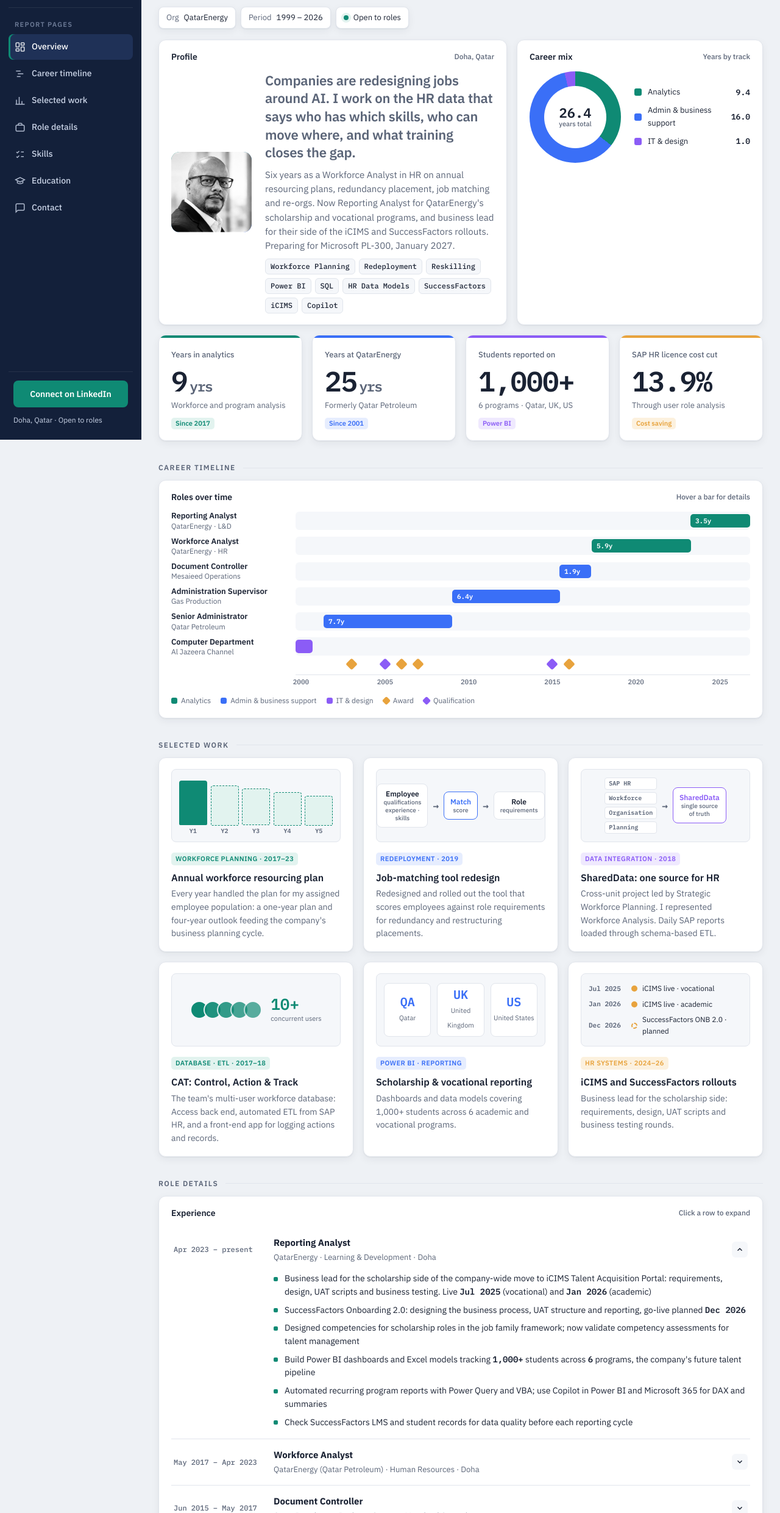
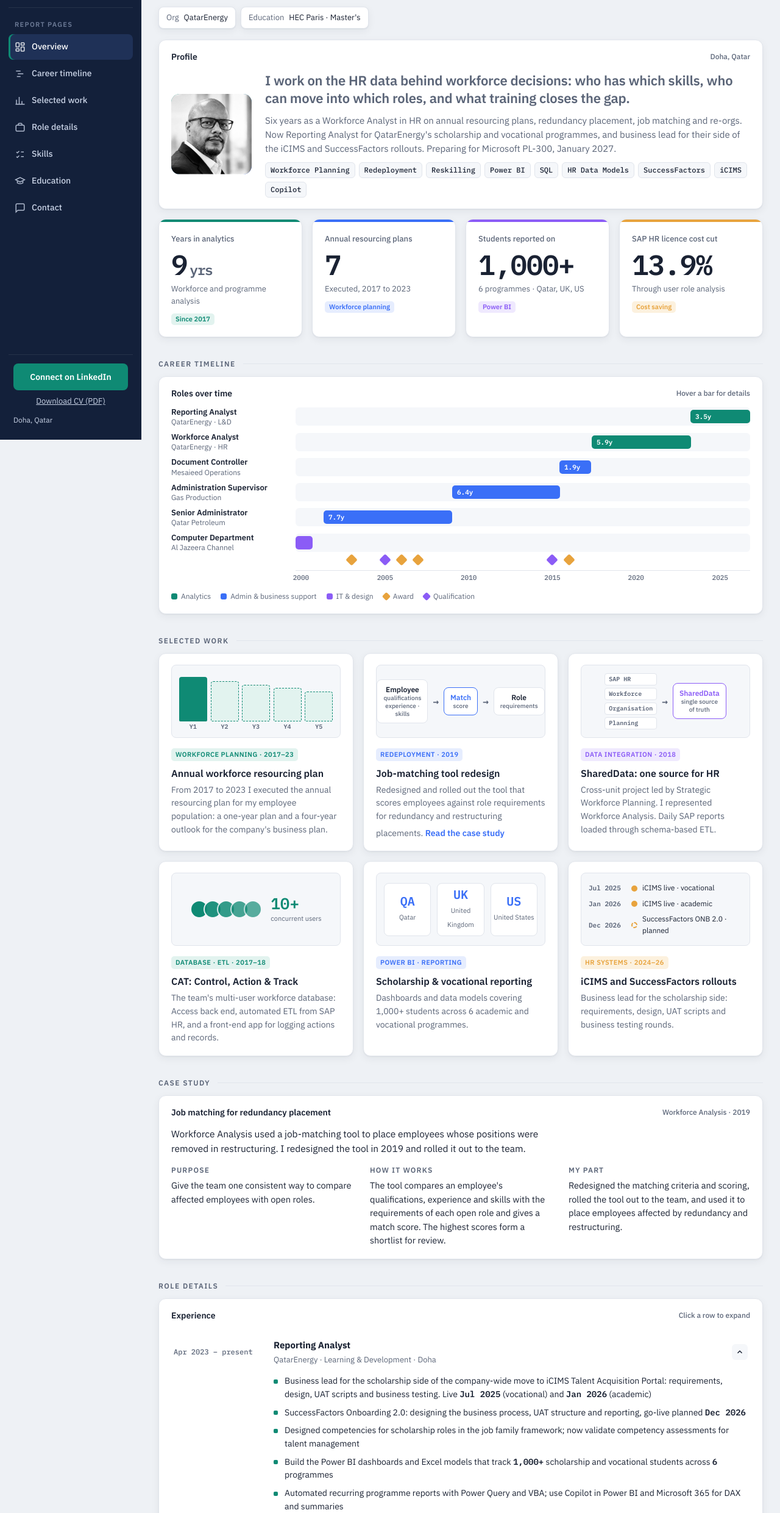
Before and after one commit to Moon-line/mohamedidris.com, a plain HTML site: page index.html in a window 1280 px wide. Shown: the part 79-2560 px from the top of the page at 61% size. Drawn offline with Linux system fonts and the light colour scheme.

Commit message:
Apply recruiter review: plainer intro, case study, CV, link previews
Remove career-mix donut and tenure tile, add resourcing-plan tile and
HEC Paris chip, show "open to roles" once. Rewrite bullets, UK
spelling, HRIS/headcount/scenario/supply-demand keywords. Add job
matching case study, downloadable CV, favicon, Open Graph image and
Person structured data.

Co-Authored-By: Claude Opus 5.5 <noreply@anthropic.com>

```diff
--- a/index.html
+++ b/index.html
@@ -6,6 +6,17 @@
 <title>Mohamed Idris · People Analytics & Workforce Planning</title>
 <meta name="description" content="Mohamed Idris, people analytics and strategic workforce planning. Workforce resourcing, job matching, redeployment and reskilling analytics, HR data and systems (SuccessFactors, iCIMS), Power BI, SQL and Copilot.">
 <meta name="color-scheme" content="light only">
+<link rel="canonical" href="https://mohamedidris.com/">
+<link rel="icon" href="favicon.svg" type="image/svg+xml">
+<meta property="og:type" content="profile">
+<meta property="og:url" content="https://mohamedidris.com/">
+<meta property="og:title" content="Mohamed Idris · People Analytics &amp; Workforce Planning">
+<meta property="og:description" content="HR data, workforce planning and Power BI. Resourcing plans, job matching, redeployment and HR systems at QatarEnergy.">
+<meta property="og:image" content="https://mohamedidris.com/og.png">
+<meta property="og:image:width" content="1200">
+<meta property="og:image:height" content="627">
+<meta name="twitter:card" content="summary_large_image">
+<script type="application/ld+json">{"@context":"https://schema.org","@type":"Person","name":"Mohamed Idris","url":"https://mohamedidris.com/","jobTitle":"Reporting Analyst","worksFor":{"@type":"Organization","name":"QatarEnergy"},"alumniOf":[{"@type":"CollegeOrUniversity","name":"HEC Paris"},{"@type":"CollegeOrUniversity","name":"Southern Cross University"}],"knowsAbout":["People analytics","Strategic workforce planning","Power BI","SQL","HRIS","SAP SuccessFactors"],"sameAs":["https://www.linkedin.com/in/mohamedidris/"]}</script>
 <link rel="preconnect" href="https://fonts.googleapis.com">
 <link rel="preconnect" href="https://fonts.gstatic.com" crossorigin>
 <link href="https://fonts.googleapis.com/css2?family=IBM+Plex+Mono:wght@500;600&family=IBM+Plex+Sans:wght@400;500;600;700&display=swap" rel="stylesheet">
@@ -128,6 +139,15 @@ section{scroll-margin-top:16px}
 .proj .tag{display:inline-block;font:600 11px/1 var(--sans);letter-spacing:.04em;text-transform:uppercase;padding:5px 7px;border-radius:5px;background:var(--ks);color:var(--k);margin-bottom:10px}
 .proj h4{font:600 16px/1.3 var(--sans);margin:0 0 6px}
 .proj p{margin:0;color:var(--muted);font-size:14px}
+.case-link{display:inline-block;margin-top:6px;font-weight:600;color:var(--c2);text-decoration:none}
+.case-link:hover{text-decoration:underline}
+.case{display:grid;grid-template-columns:repeat(3,minmax(0,1fr));gap:18px 28px}
+.case h4{font:600 12px/1 var(--sans);letter-spacing:.1em;text-transform:uppercase;color:var(--muted);margin:0 0 8px}
+.case p{margin:0;font-size:14.5px}
+.case .lede{grid-column:1/-1;font-size:15.5px;color:var(--ink);max-width:70ch}
+@media (max-width:860px){.case{grid-template-columns:1fr}}
+.btn.ghost{background:transparent;color:#fff;box-shadow:inset 0 0 0 1px rgba(255,255,255,.35)}
+.dl{display:block;margin:-4px 0 12px;color:var(--nav-ink);font-size:13px;text-align:center}
 .cmp{width:100%;display:grid;gap:10px}
 .cmp div{display:grid;grid-template-columns:56px 1fr 52px;gap:8px;align-items:center;font-size:12px;color:var(--muted)}
 .cmp i{display:block;height:18px;border-radius:4px;background:var(--b);transform-origin:left}
@@ -264,7 +284,8 @@ details[open] .chev{transform:rotate(180deg)}
   </ul>
   <div class="foot">
     <a class="btn pri" href="https://www.linkedin.com/in/mohamedidris/" rel="noopener">Connect on LinkedIn</a>
-    Doha, Qatar · Open to roles
+    <a class="dl" href="Mohamed_Idris_CV.pdf">Download CV (PDF)</a>
+    Doha, Qatar
   </div>
 </aside>
 
@@ -276,52 +297,40 @@ details[open] .chev{transform:rotate(180deg)}
     </div>
     <div class="slicers" aria-label="Report filters">
       <span class="slicer"><em>Org</em> QatarEnergy</span>
-      <span class="slicer"><em>Period</em> 1999 – 2026</span>
-      <span class="slicer"><span class="dot"></span> Open to roles</span>
+      <span class="slicer"><em>Education</em> HEC Paris · Master's</span>
+
     </div>
   </header>
 
   <div class="grid">
-    <div class="v s7">
+    <div class="v s12">
       <h3>Profile <span>Doha, Qatar</span></h3>
       <div class="profile">
         <img class="photo" src="photo.jpeg" alt="Mohamed Idris" width="132" height="132">
         <div>
-          <p class="hook">Companies are redesigning jobs around AI. I work on the HR data that says who has which skills, who can move where, and what training closes the gap.</p>
-          <p>Six years as a Workforce Analyst in HR on annual resourcing plans, redundancy placement, job matching and re-orgs. Now Reporting Analyst for QatarEnergy's scholarship and vocational programs, and business lead for their side of the iCIMS and SuccessFactors rollouts. Preparing for Microsoft PL-300, January 2027.</p>
+          <p class="hook">I work on the HR data behind workforce decisions: who has which skills, who can move into which roles, and what training closes the gap.</p>
+          <p>Six years as a Workforce Analyst in HR on annual resourcing plans, redundancy placement, job matching and re-orgs. Now Reporting Analyst for QatarEnergy's scholarship and vocational programmes, and business lead for their side of the iCIMS and SuccessFactors rollouts. Preparing for Microsoft PL-300, January 2027.</p>
           <div class="tags"><span>Workforce Planning</span><span>Redeployment</span><span>Reskilling</span><span>Power BI</span><span>SQL</span><span>HR Data Models</span><span>SuccessFactors</span><span>iCIMS</span><span>Copilot</span></div>
         </div>
-      </div>
-    </div>
-
-    <div class="v s5">
-      <h3>Career mix <span>Years by track</span></h3>
-      <div class="donut-wrap">
-        <div class="donut" role="img" aria-label="Career years by track: Analytics 9.4, Administration and support 16.0, IT and design 1.0"><b><span>26.4<small>years total</small></span></b></div>
-        <ul class="legend">
-          <li><i style="background:var(--c1)"></i>Analytics<b>9.4</b></li>
-          <li><i style="background:var(--c2)"></i>Admin &amp; business support<b>16.0</b></li>
-          <li><i style="background:var(--c4)"></i>IT &amp; design<b>1.0</b></li>
-        </ul>
       </div>
     </div>
 
     <div class="v kpi s3" style="--k:var(--c1);--ks:var(--c1-soft)">
       <div class="lbl">Years in analytics</div>
       <div class="val" data-count="9">9<small>yrs</small></div>
-      <div class="sub">Workforce and program analysis</div>
+      <div class="sub">Workforce and programme analysis</div>
       <span class="chip">Since 2017</span>
     </div>
     <div class="v kpi s3" style="--k:var(--c2);--ks:var(--c2-soft)">
-      <div class="lbl">Years at QatarEnergy</div>
-      <div class="val" data-count="25">25<small>yrs</small></div>
-      <div class="sub">Formerly Qatar Petroleum</div>
-      <span class="chip">Since 2001</span>
+      <div class="lbl">Annual resourcing plans</div>
+      <div class="val" data-count="7">7</div>
+      <div class="sub">Executed, 2017 to 2023</div>
+      <span class="chip">Workforce planning</span>
     </div>
     <div class="v kpi s3" style="--k:var(--c4);--ks:var(--c4-soft)">
       <div class="lbl">Students reported on</div>
       <div class="val" data-count="1000" data-suffix="+">1,000+</div>
-      <div class="sub">6 programs · Qatar, UK, US</div>
+      <div class="sub">6 programmes · Qatar, UK, US</div>
       <span class="chip">Power BI</span>
     </div>
     <div class="v kpi s3" style="--k:var(--c3);--ks:var(--c3-soft)">
@@ -337,7 +346,7 @@ details[open] .chev{transform:rotate(180deg)}
       <h3>Roles over time <span>Hover a bar for details</span></h3>
       <div class="gantt">
         <div class="g-row"><div class="g-lbl">Reporting Analyst<small>QatarEnergy · L&amp;D</small></div>
-          <div class="track"><div class="bar-wrap r" style="left:86.9%;width:13.1%"><span class="bar" tabindex="0" style="--b:var(--c1);position:absolute;inset:4px 0">3.5y</span><span class="tip">Apr 2023 – present · 1,000+ students, 6 programs · iCIMS + SuccessFactors rollouts</span></div></div></div>
+          <div class="track"><div class="bar-wrap r" style="left:86.9%;width:13.1%"><span class="bar" tabindex="0" style="--b:var(--c1);position:absolute;inset:4px 0">3.5y</span><span class="tip">Apr 2023 – present · 1,000+ students, 6 programmes · iCIMS + SuccessFactors rollouts</span></div></div></div>
         <div class="g-row"><div class="g-lbl">Workforce Analyst<small>QatarEnergy · HR</small></div>
           <div class="track"><div class="bar-wrap r" style="left:65.1%;width:21.8%"><span class="bar" tabindex="0" style="--b:var(--c1);position:absolute;inset:4px 0">5.9y</span><span class="tip">May 2017 – Apr 2023 · annual resourcing plans · CAT database · job-matching tool</span></div></div></div>
         <div class="g-row"><div class="g-lbl">Document Controller<small>Mesaieed Operations</small></div>
@@ -352,7 +361,7 @@ details[open] .chev{transform:rotate(180deg)}
       <div class="miles" aria-label="Milestones">
         <span class="mile" tabindex="0" style="left:12.3%;--m:var(--c3)"></span><span class="mtip" style="left:12.3%">2003 · Mabrouk Award</span>
         <span class="mile" tabindex="0" style="left:19.7%;--m:var(--c4)"></span><span class="mtip" style="left:19.7%">2005 · Diploma, Software Engineering</span>
-        <span class="mile" tabindex="0" style="left:23.3%;--m:var(--c3)"></span><span class="mtip" style="left:23.3%">2006 · Mabrouk Award · BSc Applied Computing</span>
+        <span class="mile" tabindex="0" style="left:23.3%;--m:var(--c3)"></span><span class="mtip" style="left:23.3%">2006 · Mabrouk Award · Bachelor of Applied Computing</span>
         <span class="mile" tabindex="0" style="left:27.0%;--m:var(--c3)"></span><span class="mtip" style="left:27.0%">2007 · Mabrouk Award</span>
         <span class="mile" tabindex="0" style="left:56.5%;--m:var(--c4)"></span><span class="mtip" style="left:56.5%">2015 · Master's, HEC Paris</span>
         <span class="mile" tabindex="0" style="left:60.2%;--m:var(--c3)"></span><span class="mtip" style="left:60.2%">2016 · Employee of the Month ×2</span>
@@ -371,7 +380,7 @@ details[open] .chev{transform:rotate(180deg)}
       </div>
       <span class="tag">Workforce planning · 2017–23</span>
       <h4>Annual workforce resourcing plan</h4>
-      <p>Every year handled the plan for my assigned employee population: a one-year plan and four-year outlook feeding the company's business planning cycle.</p>
+      <p>From 2017 to 2023 I executed the annual resourcing plan for my employee population: a one-year plan and a four-year outlook for the company's business plan.</p>
     </article>
     <article class="v proj s4" style="--k:var(--c2);--ks:var(--c2-soft)">
       <div class="viz">
@@ -381,7 +390,7 @@ details[open] .chev{transform:rotate(180deg)}
       </div>
       <span class="tag">Redeployment · 2019</span>
       <h4>Job-matching tool redesign</h4>
-      <p>Redesigned and rolled out the tool that scores employees against role requirements for redundancy and restructuring placements.</p>
+      <p>Redesigned and rolled out the tool that scores employees against role requirements for redundancy and restructuring placements. <a class="case-link" href="#case">Read the case study</a></p>
     </article>
     <article class="v proj s4" style="--k:var(--c4);--ks:var(--c4-soft)">
       <div class="viz">
@@ -407,7 +416,7 @@ details[open] .chev{transform:rotate(180deg)}
       </div>
       <span class="tag">Power BI · Reporting</span>
       <h4>Scholarship &amp; vocational reporting</h4>
-      <p>Dashboards and data models covering 1,000+ students across 6 academic and vocational programs.</p>
+      <p>Dashboards and data models covering 1,000+ students across 6 academic and vocational programmes.</p>
     </article>
     <article class="v proj s4" style="--k:var(--c3);--ks:var(--c3-soft)">
       <div class="viz">
@@ -423,6 +432,17 @@ details[open] .chev{transform:rotate(180deg)}
     </article>
 
     <!-- roles -->
+    <h2 class="sec-title" id="case">Case study</h2>
+    <section class="v s12" aria-label="Case study: job-matching tool">
+      <h3>Job matching for redundancy placement <span>Workforce Analysis · 2019</span></h3>
+      <div class="case">
+        <p class="lede">Workforce Analysis used a job-matching tool to place employees whose positions were removed in restructuring. I redesigned the tool in 2019 and rolled it out to the team.</p>
+        <div><h4>Purpose</h4><p>Give the team one consistent way to compare affected employees with open roles.</p></div>
+        <div><h4>How it works</h4><p>The tool compares an employee's qualifications, experience and skills with the requirements of each open role and gives a match score. The highest scores form a shortlist for review.</p></div>
+        <div><h4>My part</h4><p>Redesigned the matching criteria and scoring, rolled the tool out to the team, and used it to place employees affected by redundancy and restructuring.</p></div>
+      </div>
+    </section>
+
     <h2 class="sec-title" id="roles">Role details</h2>
     <section class="v roles s12" aria-label="Role details">
       <h3>Experience <span>Click a row to expand</span></h3>
@@ -432,19 +452,20 @@ details[open] .chev{transform:rotate(180deg)}
           <li>Business lead for the scholarship side of the company-wide move to iCIMS Talent Acquisition Portal: requirements, design, UAT scripts and business testing. Live <b>Jul 2025</b> (vocational) and <b>Jan 2026</b> (academic)</li>
           <li>SuccessFactors Onboarding 2.0: designing the business process, UAT structure and reporting, go-live planned <b>Dec 2026</b></li>
           <li>Designed competencies for scholarship roles in the job family framework; now validate competency assessments for talent management</li>
-          <li>Build Power BI dashboards and Excel models tracking <b>1,000+</b> students across <b>6</b> programs, the company's future talent pipeline</li>
-          <li>Automated recurring program reports with Power Query and VBA; use Copilot in Power BI and Microsoft 365 for DAX and summaries</li>
+          <li>Build the Power BI dashboards and Excel models that track <b>1,000+</b> scholarship and vocational students across <b>6</b> programmes</li>
+          <li>Automated recurring programme reports with Power Query and VBA; use Copilot in Power BI and Microsoft 365 for DAX and summaries</li>
           <li>Check SuccessFactors LMS and student records for data quality before each reporting cycle</li>
         </ul>
       </details>
       <details style="--k:var(--c1)">
         <summary><span class="p">May 2017 – Apr 2023</span><span class="r"><b>Workforce Analyst</b><span>QatarEnergy (Qatar Petroleum) · Human Resources · Doha</span></span><span class="chev" aria-hidden="true"><svg width="14" height="14" viewBox="0 0 24 24" fill="none" stroke="currentColor" stroke-width="2.5"><path d="M6 9l6 6 6-6"/></svg></span></summary>
         <ul>
-          <li>Handled the annual resourcing plan for my assigned employee population every year: a <b>1</b>-year plan and <b>4</b>-year outlook feeding the business planning cycle</li>
+          <li>Executed the annual resourcing plan for my employee population every year: headcount planning and forecasting with a <b>1</b>-year plan and <b>4</b>-year outlook for the business planning cycle</li>
           <li>Built CAT (Control, Action &amp; Track), the team's workforce database, in 2017–18: Access back end, automated ETL from SAP HR, used daily by <b>10+</b> analysts and admin staff</li>
           <li>Redesigned and rolled out the job-matching tool in 2019; used it to place employees affected by redundancy and restructuring</li>
           <li>Represented Workforce Analysis on SharedData (2018), a cross-unit single source of truth for HR data</li>
-          <li>Assessed staff capability for redesigned roles during re-orgs in <b>4</b> functions</li>
+          <li>Assessed staff against redesigned roles in re-orgs of various directorates</li>
+          <li>Used scenario planning to adjust workforce plans during COVID-19, including work-from-home arrangements</li>
           <li>Built monitoring tools for fixed-term contracts; tested SuccessFactors and mapped positions to new job families</li>
         </ul>
       </details>
@@ -454,13 +475,13 @@ details[open] .chev{transform:rotate(180deg)}
           <li>Cut SAP HR licence costs <b>13.9%</b> through user role analysis</li>
           <li>Set up ISO 9001 document control for engineering change and project documents</li>
           <li>Led the ECM system rollout across <b>9</b> departments</li>
-          <li>Championed the Operational Excellence initiative on frontline staff alignment</li>
+          <li>Led the Operational Excellence initiative on frontline staff alignment; Employee of the Month twice in 2016 for it</li>
         </ul>
       </details>
       <details style="--k:var(--c2)">
         <summary><span class="p">1999 – 2015</span><span class="r"><b>Earlier roles</b><span>Administration Supervisor · Senior Administrator · Al Jazeera Channel</span></span><span class="chev" aria-hidden="true"><svg width="14" height="14" viewBox="0 0 24 24" fill="none" stroke="currentColor" stroke-width="2.5"><path d="M6 9l6 6 6-6"/></svg></span></summary>
         <ul>
-          <li>Supervised Gas Production's administration team across Mesaieed, Dukhan and offshore sites; focal point for manpower plans, KPIs, budgets and training needs</li>
+          <li>Supervised Gas Production's administration team across Mesaieed, Dukhan and offshore sites; prepared the department's manpower plans, KPI reports, budget forecasts and training needs</li>
           <li>Administration for Maintenance, Operations Engineering and Gas Production departments</li>
           <li>Designed magazines, festival booklets, logos and a website in HTML at Al Jazeera Channel</li>
         </ul>
@@ -471,15 +492,15 @@ details[open] .chev{transform:rotate(180deg)}
     <h2 class="sec-title" id="skills">Skills</h2>
     <div class="v s4" style="--k:var(--c1)">
       <h3>Data &amp; tools <span>7 selected</span></h3>
-      <ul class="slist"><li>Microsoft Power BI</li><li>DAX &amp; Power Query</li><li>SQL</li><li>ETL &amp; data modeling</li><li>Data integration</li><li>Microsoft Access &amp; VBA</li><li>Python <small style="color:var(--muted)">· learning</small></li></ul>
+      <ul class="slist"><li>Microsoft Power BI</li><li>Power Query · DAX <small style="color:var(--muted)">· PL-300, Jan 2027</small></li><li>SQL</li><li>ETL &amp; data modelling</li><li>Data integration</li><li>Microsoft Access &amp; VBA</li><li>Python <small style="color:var(--muted)">· learning</small></li></ul>
     </div>
     <div class="v s4" style="--k:var(--c2)">
-      <h3>People analytics <span>7 selected</span></h3>
-      <ul class="slist"><li>Strategic workforce planning</li><li>Workforce resourcing plans</li><li>Job matching &amp; competencies</li><li>Skills gap analysis</li><li>Redeployment &amp; internal mobility</li><li>Reskilling &amp; learning analytics</li><li>Organisational design</li></ul>
+      <h3>People analytics <span>9 selected</span></h3>
+      <ul class="slist"><li>Strategic workforce planning</li><li>Headcount planning &amp; forecasting</li><li>Workforce supply &amp; demand planning</li><li>Scenario planning</li><li>Job matching &amp; competencies</li><li>Skills gap analysis</li><li>Redeployment &amp; internal mobility</li><li>Reskilling &amp; learning analytics</li><li>Organisational design</li></ul>
     </div>
     <div class="v s4" style="--k:var(--c4)">
       <h3>Systems &amp; AI <span>7 selected</span></h3>
-      <ul class="slist"><li>SAP HR &amp; SuccessFactors</li><li>iCIMS Talent Acquisition</li><li>Requirements &amp; UAT</li><li>Data quality &amp; governance</li><li>Copilot in Power BI &amp; M365</li><li>Claude &amp; ChatGPT <small style="color:var(--muted)">· own builds</small></li><li>Business process mapping</li></ul>
+      <ul class="slist"><li>HRIS: SAP HR &amp; SuccessFactors</li><li>iCIMS Talent Acquisition</li><li>Requirements &amp; UAT</li><li>Data quality &amp; governance</li><li>Copilot in Power BI &amp; M365</li><li>Claude &amp; ChatGPT <small style="color:var(--muted)">· own builds</small></li><li>Business process mapping</li></ul>
     </div>
 
     <!-- education -->
@@ -487,8 +508,8 @@ details[open] .chev{transform:rotate(180deg)}
     <div class="v s4">
       <h3>Education</h3>
       <ul class="list" style="--k:var(--c4)">
-        <li><span class="yr">2015</span><span>Specialized Master's, Strategic Business Unit Management<small>HEC Paris, Doha campus · research: how organisational culture shapes best-practice adoption in Qatar oil and gas (survey, interviews, OCAI)</small></span></li>
-        <li><span class="yr">2006</span><span>Bachelor's, Applied Computing<small>Southern Cross University</small></span></li>
+        <li><span class="yr">2015</span><span>Specialised Master's, Strategic Business Unit Management<small>HEC Paris, Doha campus · research: how organisational culture shapes best-practice adoption in Qatar oil and gas (survey, interviews, OCAI)</small></span></li>
+        <li><span class="yr">2006</span><span>Bachelor of Applied Computing<small>Southern Cross University</small></span></li>
         <li><span class="yr">2005</span><span>Advanced Diploma, Software Engineering<small>Aptech Worldwide, Doha</small></span></li>
       </ul>
     </div>
@@ -511,13 +532,14 @@ details[open] .chev{transform:rotate(180deg)}
     <!-- contact -->
     <section class="v cta s12" id="contact">
       <div>
-        <h3>Planning workforce change around AI?</h3>
+        <h3>Contact</h3>
         <p>Open to people analytics, workforce planning and HR data roles.</p>
       </div>
-      <a class="btn light" href="https://www.linkedin.com/in/mohamedidris/" rel="noopener">Message me on LinkedIn</a>
+      <div style="display:flex;flex-wrap:wrap;gap:10px"><a class="btn ghost" href="Mohamed_Idris_CV.pdf">Download CV</a>
+      <a class="btn light" href="https://www.linkedin.com/in/mohamedidris/" rel="noopener">Message me on LinkedIn</a></div>
     </section>
   </div>
-  <div class="src"><span>Data source: Mohamed Idris CV</span><span>Last refreshed: Oct 2026</span><span>Built with Claude Code, styled like a Power BI report</span></div>
+  <div class="src"><span>Data source: Mohamed Idris CV</span><span>Last refreshed: Nov 2026</span><span>Built with Claude Code, styled like a Power BI report</span></div>
 </main>
 </div>
 <script>
```
Also changed, not shown: favicon.svg (added), og.png (added), 2 other files.
